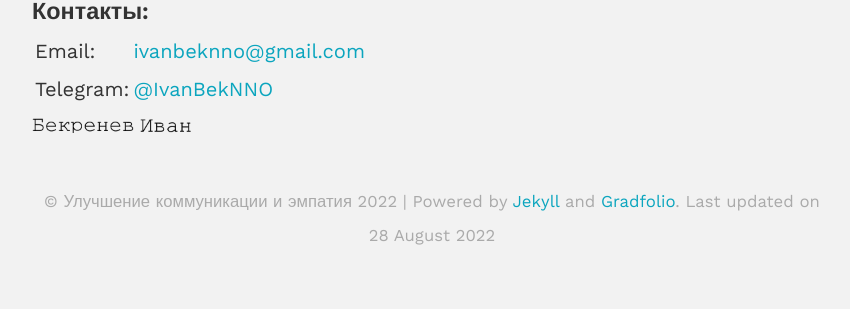
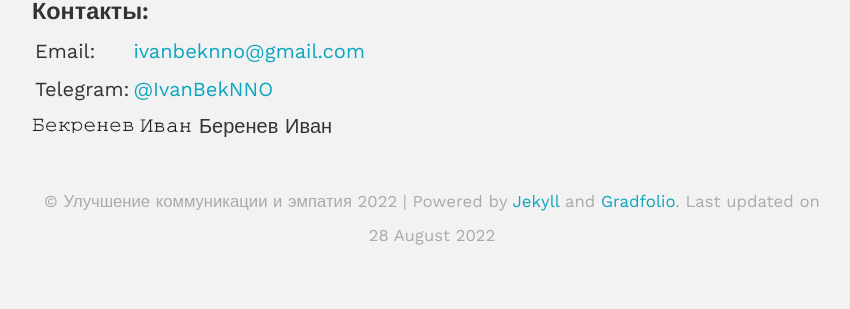
Before and after one commit to ivanbeknno/ivanbeknno, a Jekyll site: the page built from index.md, in a window 1280 px wide. Shown: the part 494-803 px from the top of the page, without its empty margins (208-1058 px from the left). Built offline with Jekyll 4.4.1, drawn with Linux system fonts in a browser that asks for light colours; nearby versions of some CDN libraries; our own code applies the rules of GitHub Pages for plain Markdown files.

Commit message:
Еще попытка обусфакции

```diff
--- a/_includes/contacts.html
+++ b/_includes/contacts.html
@@ -16,13 +16,21 @@
 
 
 <img src="/b.png" alt="bek" height="16px"> <img src="/i.png" alt="ivan" height="16px">
+<style>
+  span.rev { unicode-bidi:bidi-override; direction:rtl }
+  span.rev.surname:before { content:"вен" }
+  span.rev.surname:after { content:"еБ" }
+  span.rev.firstname:before { content:"н" }
+  span.rev.firstname:after { content:"вИ" }
+</style>
 
 
-<!--
-<tr>
-  <td><span class="rev surname">ер</span></td>
-  <td><span class="rev firstname">а</span></td>
-</tr>
+
+  <span class="rev firstname">а</span>
+  <span class="rev surname">ер</span>
+
+  <!--
+
 -->
 
 <!--
```
